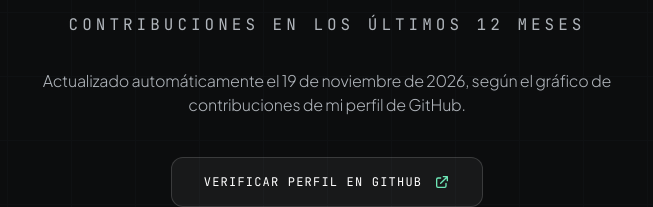
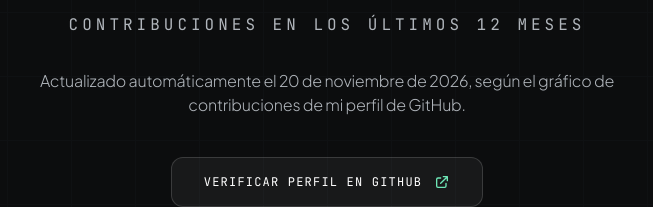
Before and after one commit to GuillermoEstefanPuello/GuillermoEstefanPuello.github.io, a plain HTML site: page index.html in a window 1280 px wide. Shown: the part 2551-2758 px from the top of the page, 313-966 px from the left. Drawn offline with Linux system fonts and the light colour scheme.

Commit message:
chore: contador de contribuciones automatico

```diff
--- a/index.html
+++ b/index.html
@@ -278,7 +278,7 @@
           Contribuciones en los últimos 12 meses
         </p>
 <p class="max-w-xl mx-auto text-neutral-400 font-light text-sm sm:text-base leading-relaxed mb-10">
-          Actualizado automáticamente el <span data-contribs-date>19 de noviembre de 2026</span>, según el gráfico de contribuciones de mi perfil de GitHub.
+          Actualizado automáticamente el <span data-contribs-date>20 de noviembre de 2026</span>, según el gráfico de contribuciones de mi perfil de GitHub.
         </p>
 <a class="inline-flex items-center gap-3 px-8 py-4 rounded-xl bg-white/5 hover:bg-white/10 border border-white/15 text-white font-mono text-xs tracking-widest uppercase transition-all hover:scale-105 group" href="https://github.com/GuillermoEstefanPuello" rel="noopener noreferrer" target="_blank">
 <span>Verificar perfil en GitHub</span>
```
